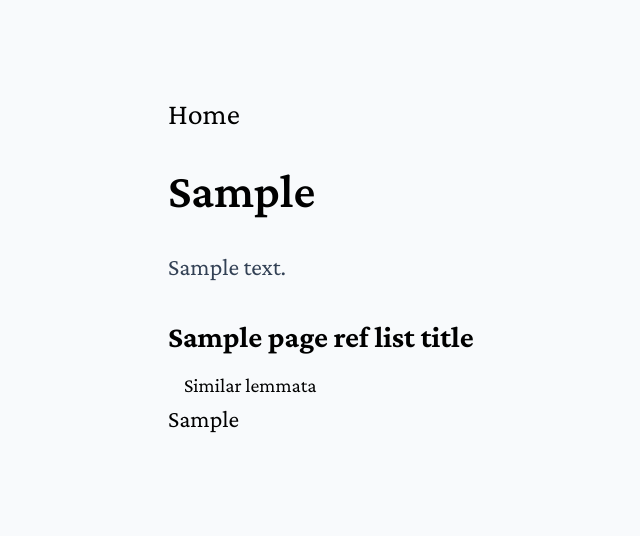
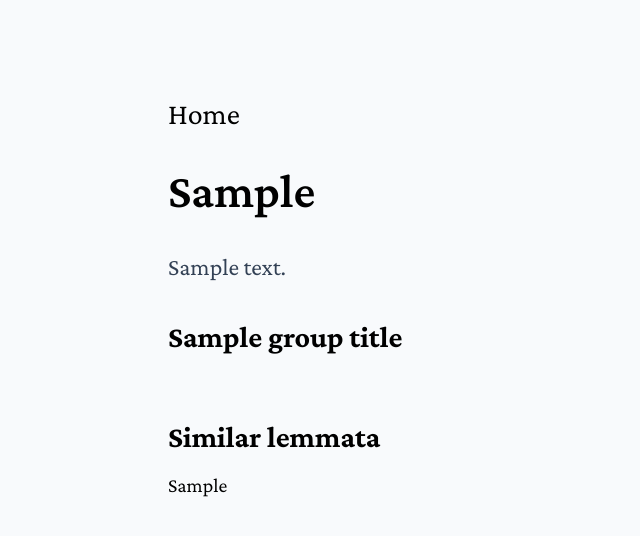
Before and after one commit to andredelft/heidegger-index, a Django app: template heidegger_index/templates/lemma_detail.html in a window 1280 px wide. Shown: the top 536 px of the page, without its empty margins (104-744 px from the left). Run offline with Django 3.2, Linux system fonts and the light colour scheme; tables that the repository leaves empty hold one stand-in row (values such as "Sample post"); the template is opened without the code that fills it: values that come from a table or form of the project are taken from there, most other values are stand-ins (such as "Sample title", 1, 10 or a date in 2020); data that the repository does not hold is empty.

Commit message:
Some renaming

```diff
--- a/heidegger_index/templates/_page_ref_list.html
+++ b/heidegger_index/templates/_group_by_work.html
@@ -1,16 +1,16 @@
-{% if page_ref_list_title %}
-  <h2 class="mt-8 mb-4 text-3xl font-bold dark:text-white">{{ page_ref_list_title|safe }}</h3>
+{% if group_title %}
+  <h2 class="mt-8 mb-4 text-3xl font-bold dark:text-white">{{ group_title|safe }}</h3>
 {% endif %}
 <ul class="pl-4 text-xl {{ body_text }}">
-  {% regroup page_refs by work as work_groups %}
-  {% for work, page_ref_list in work_groups %}
+  {% regroup ref_list by work as work_groups %}
+  {% for work, page_refs in work_groups %}
     <li class="pl-4 -indent-4">
       {% if work.reference %}
         <a href="{% url 'index:work-detail' work.slug %}" class="{{ hidden_link_decoration }}">{{ work }}</a>:
       {% else %}
         <span class="font-semibold text-black cursor-not-allowed dark:text-white" title="Reference not yet added">{{ work }}</span>:
       {% endif %}
-      {{ page_ref_list|join:', ' }}
+      {{ page_refs|join:', ' }}
     </li>
   {% endfor %}
 </ul>
--- a/heidegger_index/templates/index.html
+++ b/heidegger_index/templates/index.html
@@ -11,7 +11,7 @@
     <h3>
       <a href="{% url 'index:lemma-detail' lemma.slug %}" class="{{ hidden_link_decoration }}">{{ lemma }}</a>
     </h3>
-    {% include '_page_ref_list.html' with page_refs=lemma.pagereference_set.all %}
+    {% include '_group_by_work.html' with ref_list=lemma.pagereference_set.all %}
   </div>
   {% endfor %}
 </div>
--- a/heidegger_index/templates/lemma_detail.html
+++ b/heidegger_index/templates/lemma_detail.html
@@ -9,15 +9,13 @@ prose-blockquote:text-[0.9em] prose-blockquote:leading-normal dark:prose-blockqu
   {{ lemma.description | safe }}
 </div>
 {% endif %}
-{% include '_page_ref_list.html' with page_refs=lemma.pagereference_set.all %}
+{% include '_group_by_work.html' with ref_list=lemma.pagereference_set.all %}
 {% if similar_lemmata %}
-  <h2 class="pl-4 text-xl">Similar lemmata</h2>
-    <ul class="lemma-refs">
-      {% for sim_lem in similar_lemmata %}
-        <li>
-          <a href="{% url 'index:lemma-detail' sim_lem.slug %}" class="{{ hidden_link_decoration }}">{{ sim_lem }}</a>
-        </li>
-      {% endfor %}
-    </ul>
+  <h2 class="mt-16 mb-4 text-3xl font-bold dark:text-white">Similar lemmata</h2>
+  <div class="flex flex-wrap text-xl gap-x-8 gap-y-4">
+    {% for sim_lem in similar_lemmata %}
+      <a href="{% url 'index:lemma-detail' sim_lem.slug %}" class="block whitespace-nowrap {{ hidden_link_decoration }}">{{ sim_lem }}</a>
+    {% endfor %}
+  </div>
 {% endif %}
 {% endblock body %}
--- a/tailwind/dist/styles.css
+++ b/tailwind/dist/styles.css
@@ -1204,6 +1185,22 @@ Ensure the default browser behavior of the `hidden` attribute.
   margin-right: auto;
 }
 
+.mt-4 {
+  margin-top: 1rem;
+}
+
+.mb-2 {
+  margin-bottom: 0.5rem;
+}
+
+.mt-8 {
+  margin-top: 2rem;
+}
+
+.mb-4 {
+  margin-bottom: 1rem;
+}
+
 .mt-16 {
   margin-top: 4rem;
 }
@@ -1212,22 +1209,6 @@ Ensure the default browser behavior of the `hidden` attribute.
   margin-bottom: 2rem;
 }
 
-.mt-8 {
-  margin-top: 2rem;
-}
-
-.mb-4 {
-  margin-bottom: 1rem;
-}
-
-.mt-4 {
-  margin-top: 1rem;
-}
-
-.mb-2 {
-  margin-bottom: 0.5rem;
-}
-
 .block {
   display: block;
 }
@@ -1292,12 +1257,29 @@ Ensure the default browser behavior of the `hidden` attribute.
   flex-direction: column;
 }
 
+.flex-wrap {
+  flex-wrap: wrap;
+}
+
 .gap-4 {
   gap: 1rem;
 }
 
 .gap-8 {
   gap: 2rem;
+}
+
+.gap-x-8 {
+  -moz-column-gap: 2rem;
+       column-gap: 2rem;
+}
+
+.gap-y-4 {
+  row-gap: 1rem;
+}
+
+.whitespace-nowrap {
+  white-space: nowrap;
 }
 
 .rounded-md {
@@ -1353,14 +1335,19 @@ Ensure the default browser behavior of the `hidden` attribute.
   font-family: Greek, Crimson Pro;
 }
 
+.text-2xl {
+  font-size: 1.5rem;
+  line-height: 2rem;
+}
+
 .text-xl {
   font-size: 1.25rem;
   line-height: 1.75rem;
 }
 
-.text-2xl {
-  font-size: 1.5rem;
-  line-height: 2rem;
+.text-3xl {
+  font-size: 1.875rem;
+  line-height: 2.25rem;
 }
 
 .text-5xl {
@@ -1368,26 +1355,31 @@ Ensure the default browser behavior of the `hidden` attribute.
   line-height: 1;
 }
 
-.text-3xl {
-  font-size: 1.875rem;
-  line-height: 2.25rem;
-}
-
 .text-1\.5xl {
   font-size: 1.375rem;
   line-height: 2rem;
 }
 
+.text-sm {
+  font-size: 0.875rem;
+  line-height: 1.25rem;
+}
+
+.text-lg {
+  font-size: 1.125rem;
+  line-height: 1.75rem;
+}
+
 .font-semibold {
   font-weight: 600;
 }
 
+.font-medium {
+  font-weight: 500;
+}
+
 .font-bold {
   font-weight: 700;
-}
-
-.font-medium {
-  font-weight: 500;
 }
 
 .leading-relaxed {
```
Also changed, not shown: other parts of tailwind/dist/styles.css (+0 -45 lines), heidegger_index/templates/_group_by_lemma.html (renamed from heidegger_index/templates/_lemma_list.html, +4 -4 lines), heidegger_index/templates/work_detail.html (+4 -4 lines).
